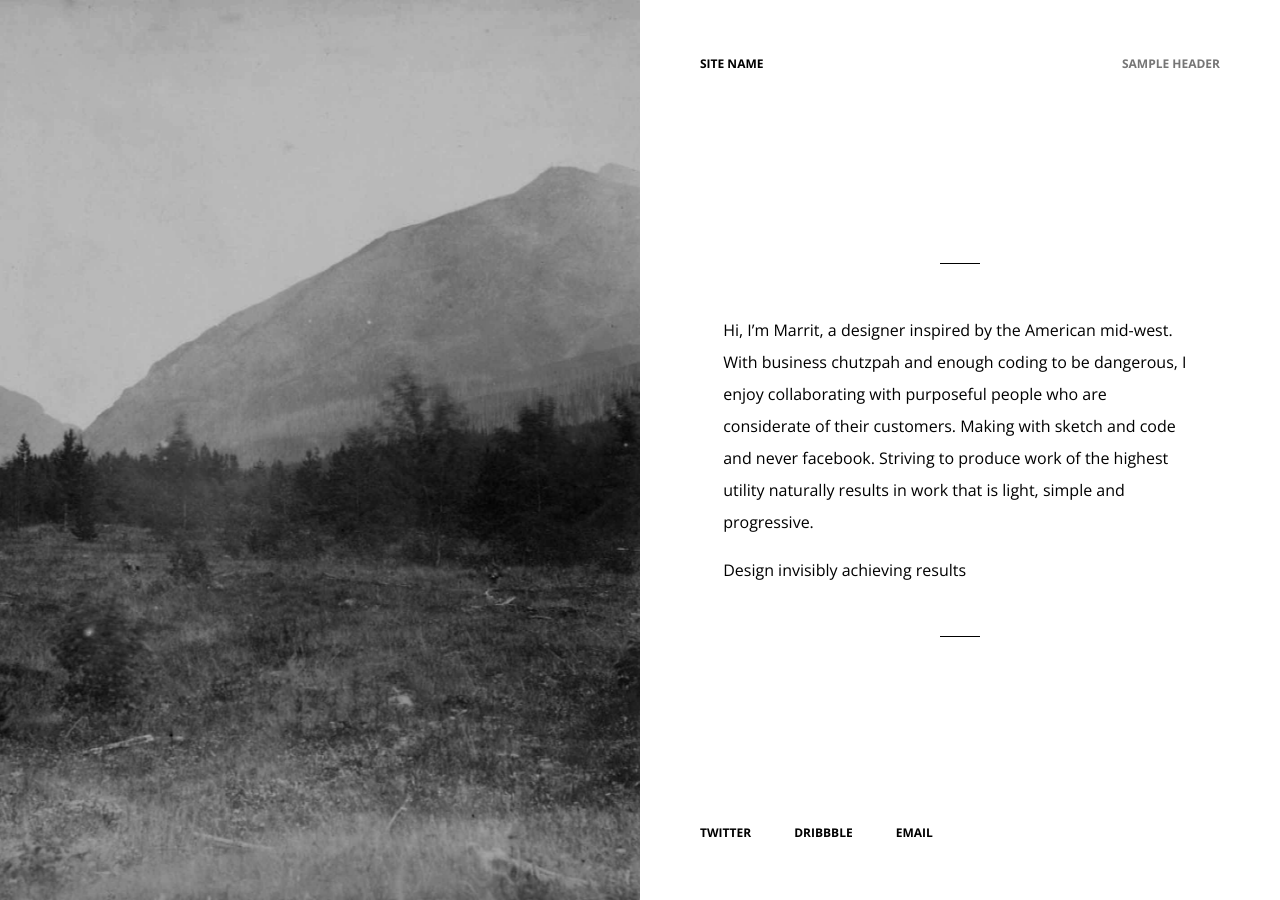
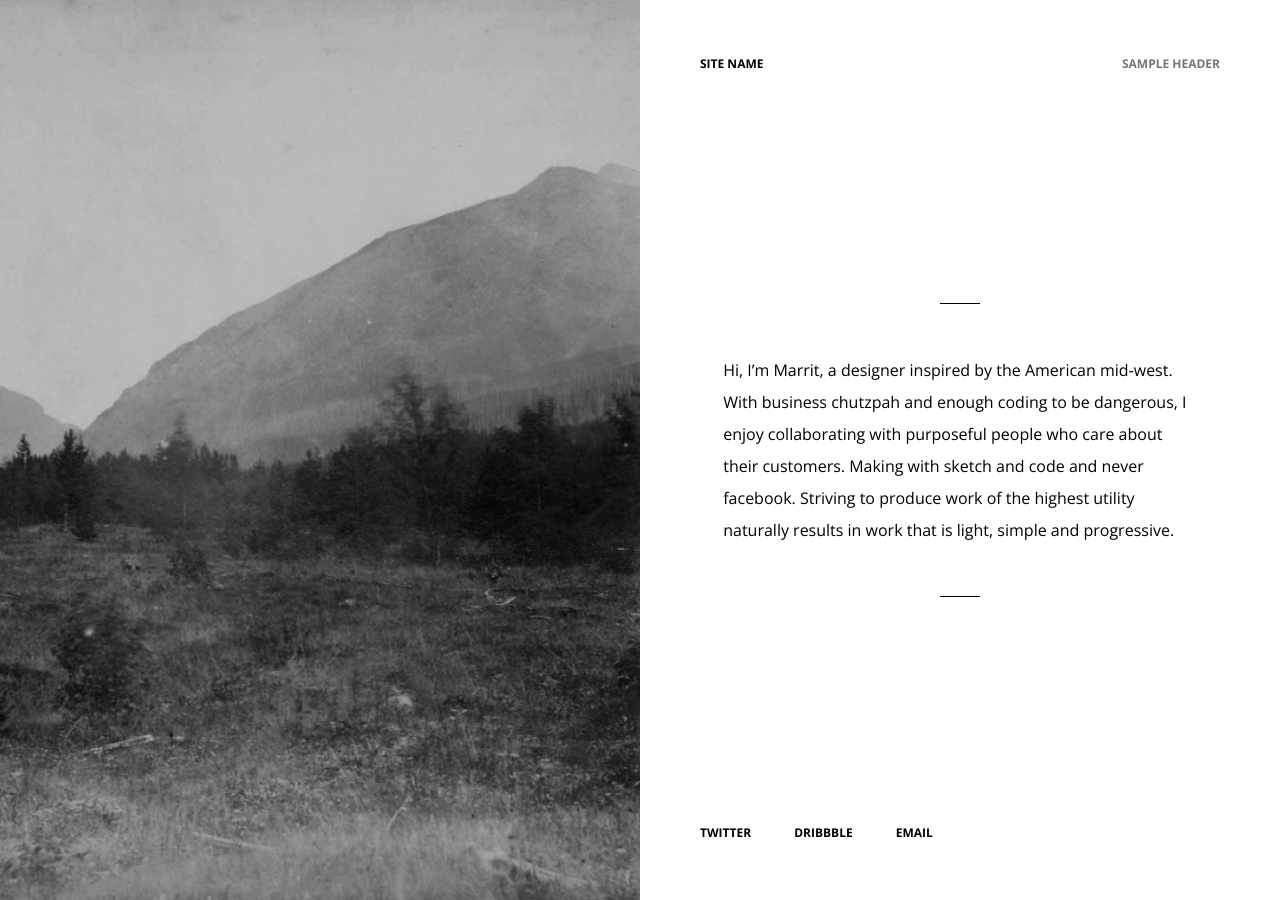
Before and after one commit to marritlarkin/sapling, a Jekyll site: the page built from index.markdown, in a window 1280 px wide. Built offline with Jekyll 4.4.1, drawn with Linux system fonts in a browser that asks for light colours.

Commit message:
Updated Index

```diff
--- a/index.markdown
+++ b/index.markdown
@@ -5,6 +5,4 @@ image:
 layout: default
 ---
 
-Hi, I'm Marrit, a designer inspired by the American mid-west. With business chutzpah and enough coding to be dangerous, I enjoy collaborating with purposeful people who are considerate of their customers. Making with sketch and code and never facebook. Striving to produce work of the highest utility naturally results in work that is light, simple and progressive.
-
-Design invisibly achieving results
+Hi, I'm Marrit, a designer inspired by the American mid-west. With business chutzpah and enough coding to be dangerous, I enjoy collaborating with purposeful people who care about their customers. Making with sketch and code and never facebook. Striving to produce work of the highest utility naturally results in work that is light, simple and progressive.
```
